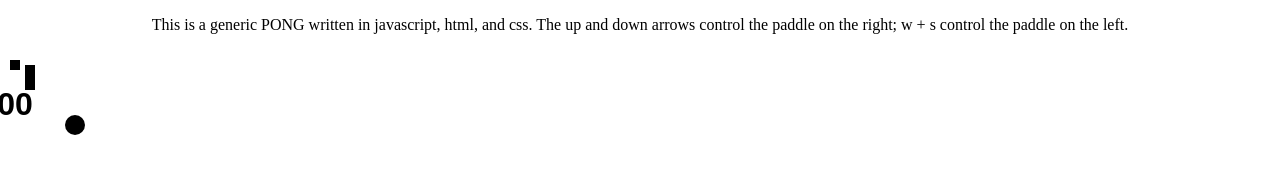
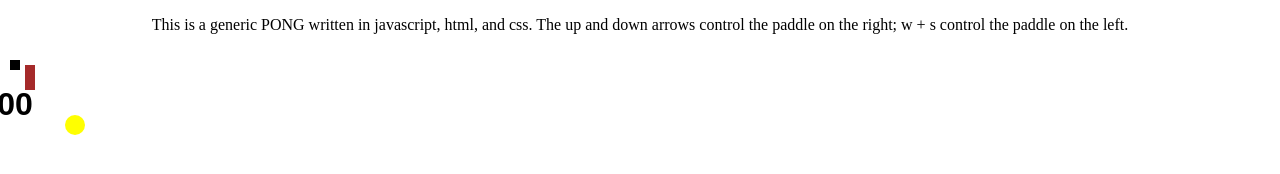
Before and after one commit to TrinityMc3/Orange, a plain HTML site: page apple-eater-main/index.html in a window 1280 px wide. Drawn offline with Linux system fonts and the light colour scheme.

Commit message:
Update pong-styles.css

```diff
--- a/apple-eater-main/pong-styles.css
+++ b/apple-eater-main/pong-styles.css
@@ -19,7 +19,7 @@ body {
 }
 
 #left-paddle {
-  background-color: black;
+  background-color: brown;
   left: 10px;
   height: 25px;
 }
@@ -76,12 +76,12 @@ body {
 .ball {
   width: 20px;
   height: 20px;
-  background-color: black;
+  background-color: yellow;
   border-radius: 10px;
   position: absolute;
   left: 50px;
   top: 50px;
-  shape: triangle
+
 }
 
 .score {
```
